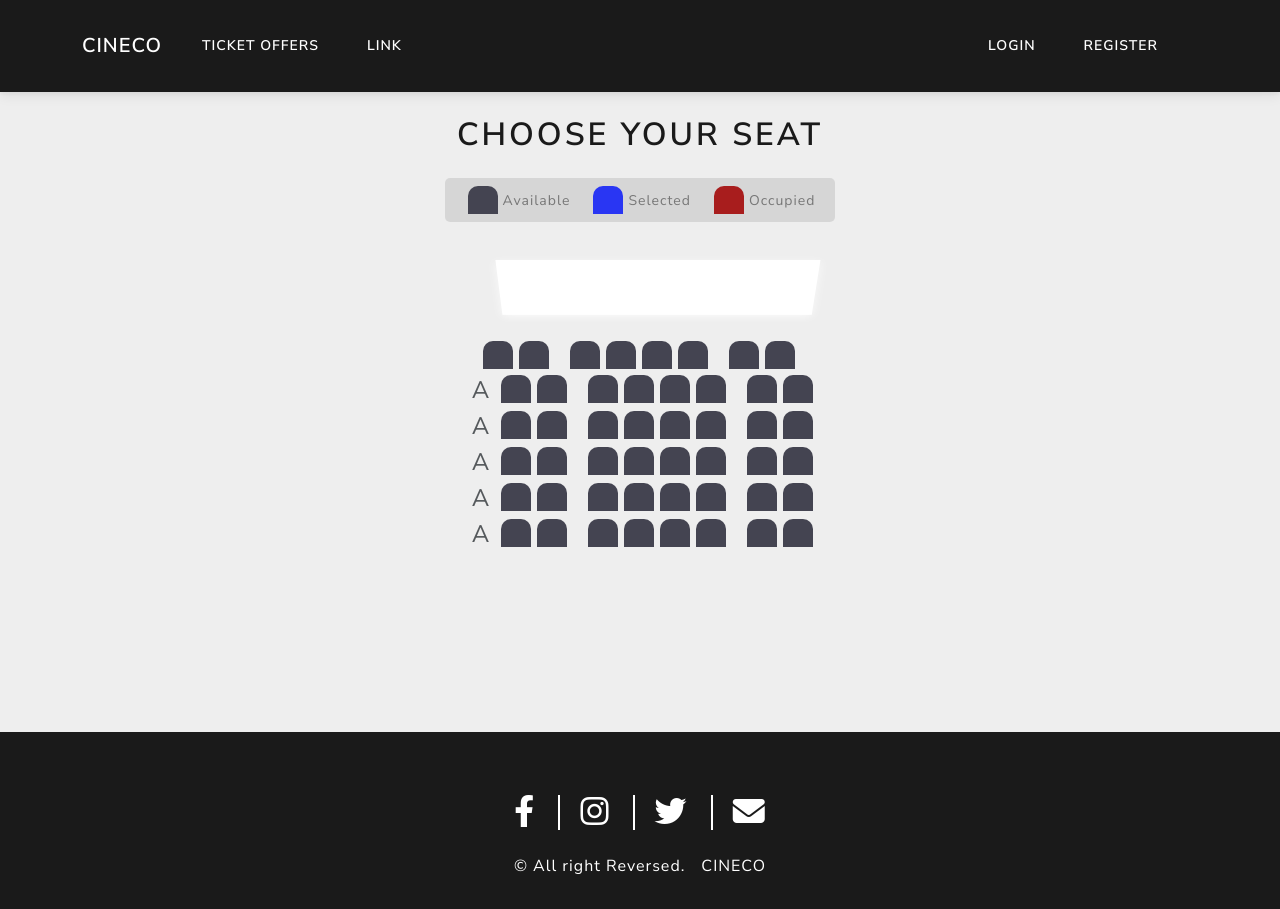
After one commit to ZaidKaraymeh/cinema-management-system, a Django app: page /customer/movie_booking in a window 1280 px wide. The commit adds this page. Run offline with Django 4.2, Linux system fonts and the light colour scheme; parts of the project's set-up code (start-up, migrations or seed data) failed here and were passed over; some libraries are stand-ins or nearby versions.

Commit message:
Movie Booking

```diff
--- a/backend/urls.py
+++ b/backend/urls.py
@@ -47,5 +47,6 @@ urlpatterns = [
 
     path('', include('core.urls.urls')),
     path('', include('core.urls.admin_urls')),
+    path('', include('core.urls.customer_urls')),
     #path('profile/', user_views.profile, name="profile"),
 ] + static(settings.MEDIA_URL, document_root=settings.MEDIA_ROOT)
--- a/core/templates/base.html
+++ b/core/templates/base.html
@@ -25,6 +25,8 @@
 
     <link rel="stylesheet" href="{% static 'main.css' %}" />
     <link rel="stylesheet" href="https://cdnjs.cloudflare.com/ajax/libs/font-awesome/6.2.1/css/all.min.css" integrity="sha512-MV7K8+y+gLIBoVD59lQIYicR65iaqukzvf/nwasF0nqhPay5w/9lJmVM2hMDcnK1OnMGCdVK+iQrJ7lzPJQd1w==" crossorigin="anonymous" referrerpolicy="no-referrer" />
+
+    {% block style %}{% endblock style %}
     <title>Cineco</title>
   </head>
 
--- /dev/null
+++ b/core/templates/customer/movie_book.html
@@ -0,0 +1,191 @@
+{% extends 'base.html' %}
+{% block style %}
+<style>
+  .layout {
+    display: flex;
+    flex-direction: column;
+    align-items: center;
+    justify-content: center;
+    margin: 0;
+  }
+
+  .seats-container {
+    perspective: 1000px;
+    /* margin-bottom: 30px; */
+  }
+
+  .seat {
+    background-color: #444451;
+    height: 28px;
+    width: 30px;
+    margin: 3px;
+    border-top-left-radius: 10px;
+    border-top-right-radius: 10px;
+  }
+
+  .seat.selected {
+    background-color: #2936f3;
+  }
+
+  .seat.occupied {
+    background-color: rgb(168, 29, 29);
+  }
+
+  .seat:nth-of-type(2) {
+    margin-right: 18px;
+  }
+
+  .seat:nth-last-of-type(2) {
+    margin-left: 18px;
+  }
+
+  .seat:not(.occupied):hover {
+    cursor: pointer;
+    transform: scale(1.2);
+  }
+
+  .showcase .seat:not(.occupied):hover {
+    cursor: default;
+    transform: scale(1);
+  }
+
+  .showcase {
+    background: rgba(0, 0, 0, 0.1);
+    padding: 5px 10px;
+    border-radius: 5px;
+    color: #777;
+    list-style-type: none;
+    display: flex;
+    justify-content: space-between;
+  }
+
+  .showcase li {
+    display: flex;
+    align-items: center;
+    justify-content: center;
+    margin: 0 10px;
+  }
+
+  .showcase li small {
+    margin-left: 2px;
+  }
+
+  .seats-row {
+    display: flex;
+  }
+
+  .screen {
+    background-color: #fff;
+    height: 70px;
+    width: 90%;
+    margin: 15px 0;
+    transform: rotateX(-45deg);
+    box-shadow: 0 3px 10px rgba(255, 255, 255, 0.7);
+  }
+</style>
+{% endblock style %}
+{% block content %}
+<div class="layout">
+  <div class="movie-container my-4 h1">
+    <label>Choose your seat</label>
+  </div>
+
+  <ul class="showcase">
+    <li>
+      <div class="seat"></div>
+      <small>Available</small>
+    </li>
+    <li>
+      <div class="seat selected"></div>
+      <small>Selected</small>
+    </li>
+    <li>
+      <div class="seat occupied"></div>
+      <small>Occupied</small>
+    </li>
+  </ul>
+
+  <div class="seats-container">
+    <div class="screen ms-auto"></div>
+
+    <div class="d-flex">
+      <div class="fs-3 mx-2"></div>
+      <div class="seats-row">
+        <div class="seat"></div>
+        <div class="seat"></div>
+        <div class="seat"></div>
+        <div class="seat"></div>
+        <div class="seat"></div>
+        <div class="seat"></div>
+        <div class="seat"></div>
+        <div class="seat"></div>
+      </div>
+    </div>
+    <div class="d-flex">
+      <div class="fs-3 mx-2">A</div>
+      <div class="seats-row">
+        <div class="seat"></div>
+        <div class="seat"></div>
+        <div class="seat"></div>
+        <div class="seat"></div>
+        <div class="seat"></div>
+        <div class="seat"></div>
+        <div class="seat"></div>
+        <div class="seat"></div>
+      </div>
+    </div>
+    <div class="d-flex">
+      <div class="fs-3 mx-2">A</div>
+      <div class="seats-row">
+        <div class="seat"></div>
+        <div class="seat"></div>
+        <div class="seat"></div>
+        <div class="seat"></div>
+        <div class="seat"></div>
+        <div class="seat"></div>
+        <div class="seat"></div>
+        <div class="seat"></div>
+      </div>
+    </div>
+    <div class="d-flex">
+      <div class="fs-3 mx-2">A</div>
+      <div class="seats-row">
+        <div class="seat"></div>
+        <div class="seat"></div>
+        <div class="seat"></div>
+        <div class="seat"></div>
+        <div class="seat"></div>
+        <div class="seat"></div>
+        <div class="seat"></div>
+        <div class="seat"></div>
+      </div>
+    </div>
+    <div class="d-flex">
+      <div class="fs-3 mx-2">A</div>
+      <div class="seats-row">
+        <div class="seat"></div>
+        <div class="seat"></div>
+        <div class="seat"></div>
+        <div class="seat"></div>
+        <div class="seat"></div>
+        <div class="seat"></div>
+        <div class="seat"></div>
+        <div class="seat"></div>
+      </div>
+    </div>
+    <div class="d-flex">
+      <div class="fs-3 mx-2">A</div>
+      <div class="seats-row">
+        <div class="seat"></div>
+        <div class="seat"></div>
+        <div class="seat"></div>
+        <div class="seat"></div>
+        <div class="seat"></div>
+        <div class="seat"></div>
+        <div class="seat"></div>
+        <div class="seat"></div>
+      </div>
+    </div>
+  </div>
+
+{% endblock content %}
--- a/core/views/customer_views.py
+++ b/core/views/customer_views.py
@@ -1,10 +1,29 @@
 from django.shortcuts import render, redirect
-from users.models import CustomUser
 from ..models import Movie
 from django.contrib import messages
-from django.core.paginator import Paginator
 from ..forms import *
 from ..utils.helpers import *
 from ..models import *
-import json
-from django.http import HttpResponse
+
+# Customer Movie Booking
+def customer_movie_booking(request):
+#def customer_movie_booking(request, movie_id):
+    # movie = Movie.objects.get(id=movie_id)
+    # if request.method == 'POST':
+    #     #form = BookingForm(request.POST)
+    #     if form.is_valid():
+    #         booking = form.save(commit=False)
+    #         booking.user = request.user
+    #         booking.movie = movie
+    #         booking.save()
+    #         messages.success(request, 'Booking Successful')
+    #         return redirect('customer-movie-booking', movie_id=movie_id)
+    # else:
+    #     #form = BookingForm()
+    #     pass
+    # context = {
+    #     'form': form,
+    #     'movie': movie
+    # }
+    #return render(request, 'customer/movie_booking.html', context)
+    return render(request, 'customer/movie_book.html')
```
Also changed, not shown: backend/settings.py (+16 -3 lines), core/urls/customer_urls.py (added, +7 -0 lines).
